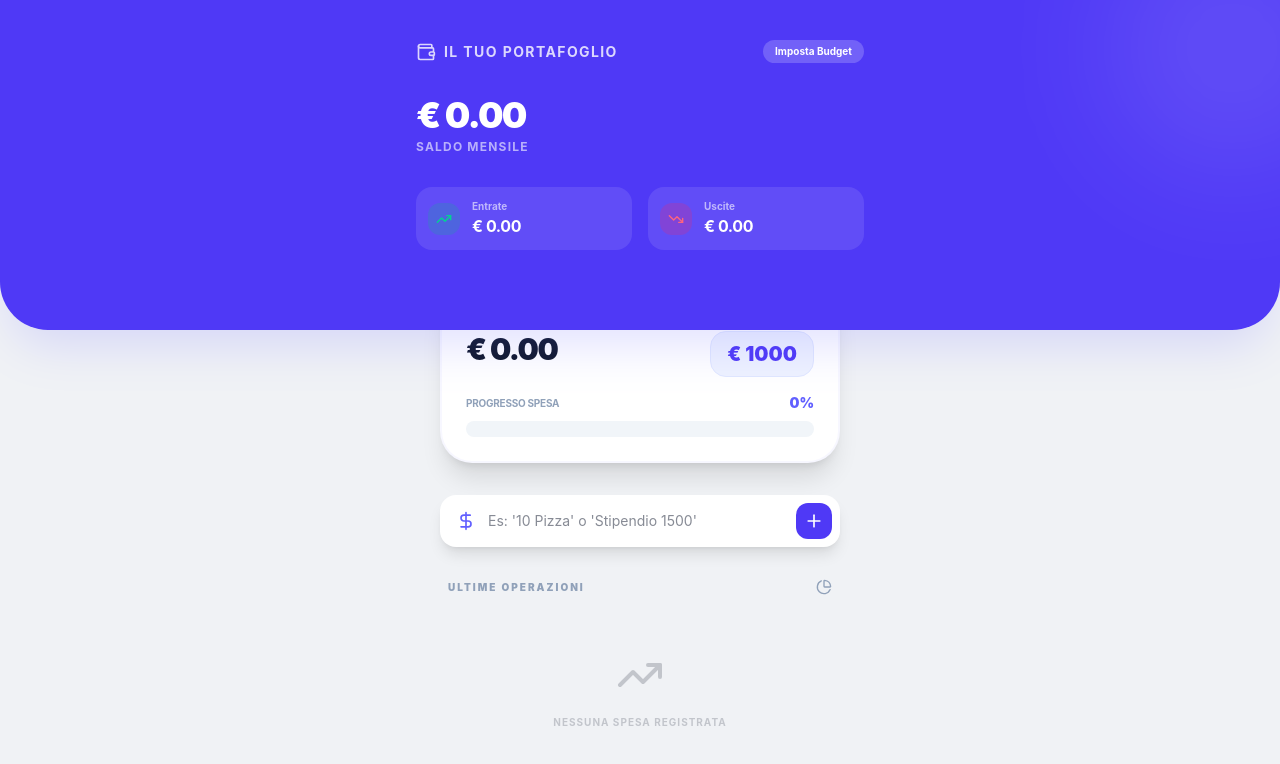
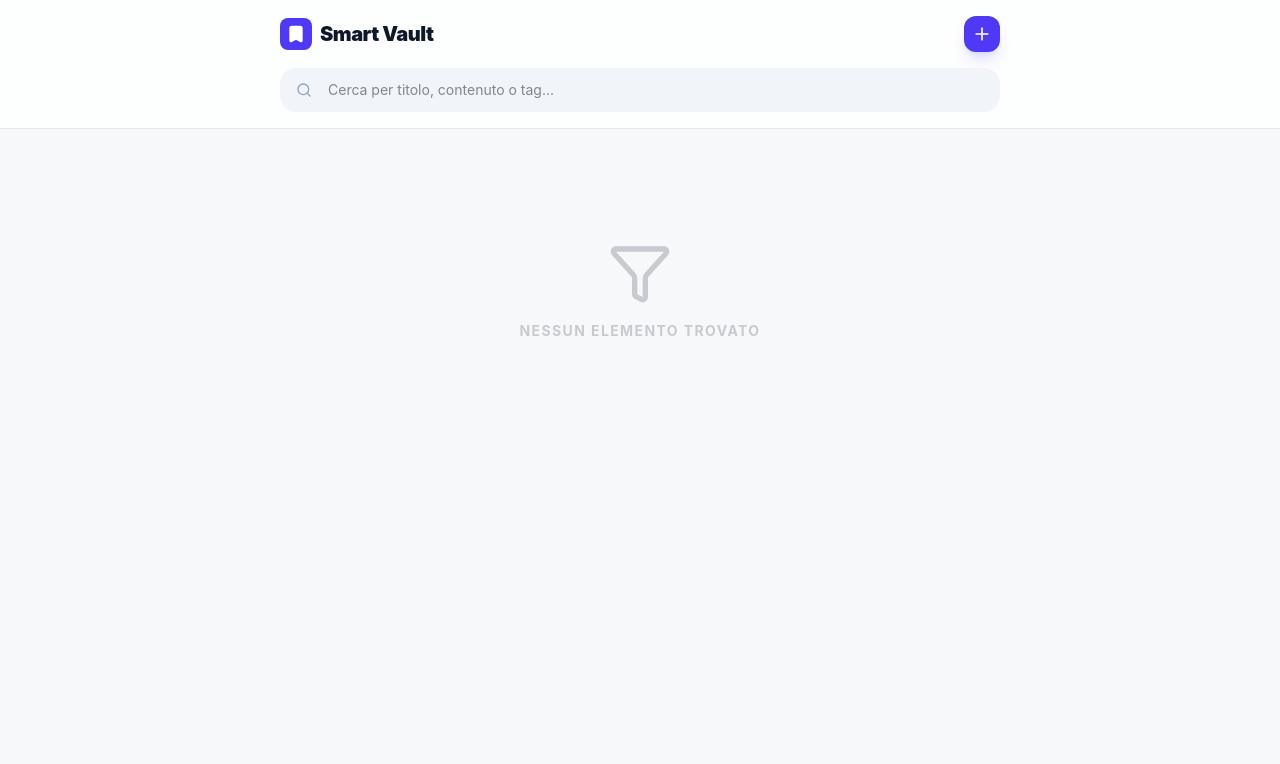
Before and after one commit to massimo12c/prome, a React (Vite) app: page / in a window 1280 px wide. Shown: the top 764 px of the page. Built offline with nearby package versions, Linux system fonts and the light colour scheme.

Commit message:
Fix unused imports and finish Smart Vault

```diff
--- a/index.html
+++ b/index.html
@@ -6,9 +6,9 @@
     <link rel="manifest" href="/manifest.webmanifest" />
     <meta name="apple-mobile-web-app-capable" content="yes">
     <meta name="apple-mobile-web-app-status-bar-style" content="black-translucent">
-    <meta name="apple-mobile-web-app-title" content="SmartBudget">
+    <meta name="apple-mobile-web-app-title" content="SmartVault">
     <meta name="viewport" content="width=device-width, initial-scale=1.0, maximum-scale=1.0, user-scalable=no" />
-    <title>Smart Budget</title>
+    <title>Smart Vault</title>
   </head>
   <body>
     <div id="root"></div>
--- a/src/App.tsx
+++ b/src/App.tsx
@@ -1,47 +1,34 @@
 import { useState, useEffect } from 'react';
-import { Plus, Trash2, Wallet, PieChart, TrendingUp, TrendingDown, DollarSign, ArrowRight, X } from 'lucide-react';
+import { Plus, Search, Trash2, X, Hash, Filter, Bookmark } from 'lucide-react';
 import { motion, AnimatePresence } from 'framer-motion';
 
-interface Transaction {
+interface VaultItem {
   id: string;
-  amount: number;
-  description: string;
-  category: string;
-  date: string;
+  title: string;
+  content: string;
+  tags: string[];
   timestamp: number;
 }
 
-const CATEGORY_MAP: Record<string, string> = {
-  'pizza': 'Cibo', 'ristorante': 'Cibo', 'cena': 'Cibo', 'pranzo': 'Cibo', 'spesa': 'Cibo', 'caffè': 'Cibo', 'bar': 'Cibo',
-  'benzina': 'Trasporti', 'auto': 'Trasporti', 'treno': 'Trasporti', 'bus': 'Trasporti', 'parcheggio': 'Trasporti',
-  'affitto': 'Casa', 'bolletta': 'Casa', 'luce': 'Casa', 'gas': 'Casa', 'internet': 'Casa',
-  'cinema': 'Svago', 'teatro': 'Svago', 'gioco': 'Svago', 'abbonamento': 'Svago', 'netflix': 'Svago',
-  'stipendio': 'Entrate', 'bonus': 'Entrate', 'regalo': 'Entrate',
-};
-
-const CATEGORY_ICONS: Record<string, any> = {
-  'Cibo': '🍔', 'Trasporti': '🚗', 'Casa': '🏠', 'Svago': '🎮', 'Entrate': '💰', 'Altro': '📦'
-};
-
 function App() {
-  const [transactions, setTransactions] = useState<Transaction[]>(() => {
-    const saved = localStorage.getItem('expenses');
+  const [items, setItems] = useState<VaultItem[]>(() => {
+    const saved = localStorage.getItem('vault_items');
     return saved ? JSON.parse(saved) : [];
   });
-  const [inputText, setInputText] = useState('');
-  const [budget, setBudget] = useState<number>(() => {
-    const saved = localStorage.getItem('monthly_budget');
-    return saved ? JSON.parse(saved) : 1000;
-  });
-  const [tempBudget, setTempBudget] = useState<string>(budget.toString());
-  const [showBudgetEdit, setShowBudgetEdit] = useState(false);
+  const [title, setTitle] = useState('');
+  const [content, setContent] = useState('');
+  const [tagInput, setTagInput] = useState('');
+  const [currentTags, setCurrentTags] = useState<string[]>([]);
+  const [searchQuery, setSearchQuery] = useState('');
+  const [selectedTag, setSelectedTag] = useState<string | null>(null);
+  const [isAdding, setIsAdding] = useState(false);
+
   const [isIOS, setIsIOS] = useState(false);
   const [isStandalone, setIsStandalone] = useState(false);
 
   useEffect(() => {
-    localStorage.setItem('expenses', JSON.stringify(transactions));
-    localStorage.setItem('monthly_budget', JSON.stringify(budget));
-  }, [transactions, budget]);
+    localStorage.setItem('vault_items', JSON.stringify(items));
+  }, [items]);
 
   useEffect(() => {
     const ua = navigator.userAgent;
@@ -49,276 +36,251 @@ function App() {
     setIsStandalone((window as any).navigator.standalone || window.matchMedia('(display-mode: standalone)').matches);
   }, []);
 
-  const addTransaction = (e: React.FormEvent) => {
-    e.preventDefault();
-    if (!inputText.trim()) return;
+  const addTag = (e: React.KeyboardEvent) => {
+    if (e.key === 'Enter' && tagInput.trim()) {
+      e.preventDefault();
+      if (!currentTags.includes(tagInput.trim().toLowerCase())) {
+        setCurrentTags([...currentTags, tagInput.trim().toLowerCase()]);
+      }
+      setTagInput('');
+    }
+  };
 
-    // Pattern: "10 pizza" or "pizza 10"
-    const amountMatch = inputText.match(/(\d+([.,]\d+)?)/);
-    if (!amountMatch) return;
+  const removeCurrentTag = (tagToRemove: string) => {
+    setCurrentTags(currentTags.filter(t => t !== tagToRemove));
+  };
 
-    const amount = parseFloat(amountMatch[1].replace(',', '.'));
-    const description = inputText.replace(amountMatch[0], '').trim() || 'Spesa generica';
+  const addItem = () => {
+    if (!title.trim()) return;
 
-    let category = 'Altro';
-    const lowerDesc = description.toLowerCase();
-    for (const [key, val] of Object.entries(CATEGORY_MAP)) {
-      if (lowerDesc.includes(key)) {
-        category = val;
-        break;
-      }
-    }
-
-    const newTransaction: Transaction = {
+    const newItem: VaultItem = {
       id: Date.now().toString(),
-      amount,
-      description,
-      category,
-      date: new Date().toLocaleDateString('it-IT', { day: 'numeric', month: 'short' }),
+      title: title.trim(),
+      content: content.trim(),
+      tags: currentTags,
       timestamp: Date.now()
     };
 
-    setTransactions([newTransaction, ...transactions]);
-    setInputText('');
+    setItems([newItem, ...items]);
+    setTitle('');
+    setContent('');
+    setCurrentTags([]);
+    setIsAdding(false);
   };
 
-  const deleteTransaction = (id: string) => {
-    setTransactions(transactions.filter(t => t.id !== id));
+  const deleteItem = (id: string) => {
+    setItems(items.filter(item => item.id !== id));
   };
 
-  const handleOpenBudgetModal = () => {
-    setTempBudget(budget.toString());
-    setShowBudgetEdit(true);
-  };
+  const allTags = [...new Set(items.flatMap(item => item.tags))].sort();
 
-  const handleSaveBudget = () => {
-    const newBudget = parseFloat(tempBudget);
-    if (!isNaN(newBudget) && newBudget > 0) {
-      setBudget(newBudget);
-      setShowBudgetEdit(false);
-    }
-  };
-
-  const currentMonthTransactions = transactions.filter(t => {
-    const date = new Date(t.timestamp);
-    const now = new Date();
-    return date.getMonth() === now.getMonth() && date.getFullYear() === now.getFullYear();
+  const filteredItems = items.filter(item => {
+    const matchesSearch = item.title.toLowerCase().includes(searchQuery.toLowerCase()) ||
+                         item.content.toLowerCase().includes(searchQuery.toLowerCase());
+    const matchesTag = !selectedTag || item.tags.includes(selectedTag);
+    return matchesSearch && matchesTag;
   });
 
-  const totalSpent = currentMonthTransactions
-    .filter(t => t.category !== 'Entrate')
-    .reduce((acc, t) => acc + t.amount, 0);
+  return (
+    <div className="min-h-screen bg-[#f6f8fa] dark:bg-[#0d1117] text-slate-900 dark:text-slate-100 transition-colors duration-300 font-sans pb-24">
 
-  const totalEarned = currentMonthTransactions
-    .filter(t => t.category === 'Entrate')
-    .reduce((acc, t) => acc + t.amount, 0);
-
-  const balance = totalEarned - totalSpent;
-  const budgetProgress = Math.min((totalSpent / budget) * 100, 100);
-
-  return (
-    <div className="min-h-screen bg-[#f0f2f5] dark:bg-[#090a0f] text-slate-900 dark:text-slate-100 transition-colors duration-300 font-sans pb-10">
-
-      {/* Header / Wallet Card */}
-      <header className="bg-indigo-600 dark:bg-indigo-700 text-white pt-10 pb-20 px-6 rounded-b-[3rem] shadow-2xl shadow-indigo-500/20 relative overflow-hidden">
-        <div className="absolute top-0 right-0 w-64 h-64 bg-white/10 rounded-full -mr-20 -mt-20 blur-3xl" />
-        <div className="max-w-md mx-auto relative z-10">
-          <div className="flex justify-between items-center mb-8">
+      {/* Top Navigation & Filters */}
+      <header className="sticky top-0 z-40 bg-white/80 dark:bg-[#0d1117]/80 backdrop-blur-xl border-b border-slate-200 dark:border-slate-800">
+        <div className="max-w-3xl mx-auto px-6 py-4 space-y-4">
+          <div className="flex items-center justify-between">
             <div className="flex items-center gap-2">
-              <Wallet className="w-5 h-5 opacity-80" />
-              <span className="text-sm font-bold opacity-80 tracking-widest uppercase">Il tuo Portafoglio</span>
+              <div className="bg-indigo-600 p-1.5 rounded-lg">
+                <Bookmark className="w-5 h-5 text-white fill-current" />
+              </div>
+              <h1 className="text-xl font-black tracking-tight">Smart Vault</h1>
             </div>
-            <button
-              onClick={handleOpenBudgetModal}
-              className="bg-white/20 hover:bg-white/30 px-3 py-1 rounded-full text-[10px] font-bold transition-all"
-            >
-              Imposta Budget
-            </button>
+            <div className="flex items-center gap-2">
+              <button
+                onClick={() => setIsAdding(true)}
+                className="bg-indigo-600 hover:bg-indigo-700 text-white p-2 rounded-xl transition-all active:scale-95 shadow-lg shadow-indigo-500/20"
+              >
+                <Plus className="w-5 h-5" />
+              </button>
+            </div>
           </div>
 
-          <div className="space-y-1 mb-8">
-            <h1 className="text-4xl font-black tracking-tighter">€ {balance.toFixed(2)}</h1>
-            <p className="text-xs opacity-60 font-bold uppercase tracking-widest">Saldo Mensile</p>
+          <div className="relative group">
+            <Search className="absolute left-4 top-1/2 -translate-y-1/2 w-4 h-4 text-slate-400 group-focus-within:text-indigo-500 transition-colors" />
+            <input
+              type="text"
+              placeholder="Cerca per titolo, contenuto o tag..."
+              className="w-full bg-slate-100 dark:bg-slate-900/50 border-none rounded-2xl py-3 pl-12 pr-4 text-sm focus:ring-2 focus:ring-indigo-500/20 outline-none transition-all"
+              value={searchQuery}
+              onChange={(e) => setSearchQuery(e.target.value)}
+            />
           </div>
 
-          <div className="grid grid-cols-2 gap-4">
-            <div className="bg-white/10 rounded-2xl p-3 flex items-center gap-3">
-              <div className="bg-emerald-500/20 p-2 rounded-xl"><TrendingUp className="w-4 h-4 text-emerald-400" /></div>
-              <div>
-                <p className="text-[10px] opacity-60 font-bold">Entrate</p>
-                <p className="font-bold tracking-tight">€ {totalEarned.toFixed(2)}</p>
-              </div>
+          {allTags.length > 0 && (
+            <div className="flex items-center gap-2 overflow-x-auto no-scrollbar pb-1">
+              <button
+                onClick={() => setSelectedTag(null)}
+                className={`flex-shrink-0 px-4 py-1.5 rounded-full text-xs font-bold uppercase tracking-wider transition-all ${!selectedTag ? 'bg-indigo-600 text-white' : 'bg-slate-100 dark:bg-slate-800 text-slate-500'}`}
+              >
+                Tutti
+              </button>
+              {allTags.map(tag => (
+                <button
+                  key={tag}
+                  onClick={() => setSelectedTag(selectedTag === tag ? null : tag)}
+                  className={`flex-shrink-0 px-4 py-1.5 rounded-full text-xs font-bold uppercase tracking-wider transition-all flex items-center gap-1.5 ${selectedTag === tag ? 'bg-indigo-600 text-white' : 'bg-slate-100 dark:bg-slate-800 text-slate-500 hover:bg-slate-200 dark:hover:bg-slate-700'}`}
+                >
+                  <Hash className="w-3 h-3 opacity-50" />
+                  {tag}
+                </button>
+              ))}
             </div>
-            <div className="bg-white/10 rounded-2xl p-3 flex items-center gap-3">
-              <div className="bg-rose-500/20 p-2 rounded-xl"><TrendingDown className="w-4 h-4 text-rose-400" /></div>
-              <div>
-                <p className="text-[10px] opacity-60 font-bold">Uscite</p>
-                <p className="font-bold tracking-tight">€ {totalSpent.toFixed(2)}</p>
-              </div>
-            </div>
-          </div>
+          )}
         </div>
       </header>
 
-      <main className="max-w-md mx-auto px-6 -mt-12">
+      <main className="max-w-3xl mx-auto px-6 py-8">
 
-        {/* Budget Progress Card */}
-        <div className="bg-white dark:bg-[#161821] rounded-[2rem] p-6 shadow-xl mb-8 border-2 border-indigo-500/5">
-          <div className="flex justify-between items-start mb-4">
-            <div>
-              <p className="text-[10px] font-black uppercase tracking-widest text-slate-400 mb-2">Stai spendendo</p>
-              <h2 className="text-3xl font-black tracking-tighter text-slate-900 dark:text-white">
-                € {totalSpent.toFixed(2)}
-              </h2>
-            </div>
-            <div className="text-right">
-              <p className="text-[10px] font-black uppercase tracking-widest text-indigo-500 mb-2">Obiettivo</p>
-              <div className="bg-indigo-50 dark:bg-indigo-900/20 px-4 py-2 rounded-2xl border border-indigo-100 dark:border-indigo-800/50">
-                <span className="text-xl font-black text-indigo-600 dark:text-indigo-400">€ {budget}</span>
-              </div>
-            </div>
+        {/* Items Grid */}
+        {filteredItems.length === 0 ? (
+          <div className="text-center py-20 opacity-20 flex flex-col items-center gap-4">
+            <Filter className="w-16 h-16" />
+            <p className="font-bold uppercase tracking-widest text-sm">Nessun elemento trovato</p>
           </div>
-
-          <div className="space-y-2">
-            <div className="flex justify-between items-center">
-              <span className="text-[10px] font-bold text-slate-400 uppercase tracking-tight">Progresso Spesa</span>
-              <span className={`text-sm font-black ${budgetProgress > 90 ? 'text-rose-500' : 'text-indigo-500'}`}>
-                {budgetProgress.toFixed(0)}%
-              </span>
-            </div>
-            <div className="h-4 bg-slate-100 dark:bg-slate-800 rounded-full overflow-hidden p-1">
-              <motion.div
-                initial={{ width: 0 }}
-                animate={{ width: `${budgetProgress}%` }}
-                className={`h-full rounded-full transition-all duration-1000 ${budgetProgress > 90 ? 'bg-rose-500' : 'bg-indigo-500 shadow-[0_0_15px_rgba(79,70,229,0.4)]'}`}
-              />
-            </div>
-          </div>
-        </div>
-
-        {/* Input Bar */}
-        <form onSubmit={addTransaction} className="relative mb-8">
-          <input
-            type="text"
-            placeholder="Es: '10 Pizza' o 'Stipendio 1500'"
-            className="w-full bg-white dark:bg-[#161821] border-none rounded-2xl py-4 pl-12 pr-4 shadow-lg focus:ring-2 focus:ring-indigo-500 transition-all outline-none text-sm"
-            value={inputText}
-            onChange={(e) => setInputText(e.target.value)}
-          />
-          <DollarSign className="absolute left-4 top-1/2 -translate-y-1/2 w-5 h-5 text-indigo-500" />
-          <button type="submit" className="absolute right-2 top-1/2 -translate-y-1/2 bg-indigo-600 text-white p-2 rounded-xl">
-            <Plus className="w-5 h-5" />
-          </button>
-        </form>
-
-        {/* Transactions List */}
-        <div className="space-y-4">
-          <div className="flex items-center justify-between px-2">
-            <h3 className="text-[10px] font-black uppercase tracking-[0.2em] text-slate-400">Ultime Operazioni</h3>
-            <PieChart className="w-4 h-4 text-slate-400" />
-          </div>
-
-          <div className="space-y-3">
+        ) : (
+          <div className="grid gap-6 sm:grid-cols-2">
             <AnimatePresence initial={false}>
-              {transactions.map((t) => (
+              {filteredItems.map((item) => (
                 <motion.div
-                  key={t.id}
+                  key={item.id}
                   layout
-                  initial={{ opacity: 0, x: -20 }}
-                  animate={{ opacity: 1, x: 0 }}
-                  exit={{ opacity: 0, x: 20 }}
-                  className="relative overflow-hidden rounded-2xl"
+                  initial={{ opacity: 0, scale: 0.9 }}
+                  animate={{ opacity: 1, scale: 1 }}
+                  exit={{ opacity: 0, scale: 0.9 }}
+                  className="group bg-white dark:bg-[#161b22] p-6 rounded-3xl border border-slate-200 dark:border-slate-800 shadow-sm hover:shadow-xl hover:shadow-indigo-500/5 transition-all relative overflow-hidden"
                 >
-                  <div className="absolute inset-0 bg-rose-500 flex items-center justify-end px-6">
-                    <Trash2 className="text-white w-5 h-5" />
+                  <div className="space-y-3">
+                    <div className="flex justify-between items-start">
+                      <h3 className="font-black text-lg leading-tight tracking-tight pr-8">{item.title}</h3>
+                      <button
+                        onClick={() => deleteItem(item.id)}
+                        className="absolute top-4 right-4 p-2 text-slate-300 hover:text-rose-500 opacity-0 group-hover:opacity-100 transition-all"
+                      >
+                        <Trash2 className="w-4 h-4" />
+                      </button>
+                    </div>
+                    {item.content && (
+                      <p className="text-sm text-slate-500 dark:text-slate-400 line-clamp-3 leading-relaxed">
+                        {item.content}
+                      </p>
+                    )}
+                    <div className="flex flex-wrap gap-2 pt-2">
+                      {item.tags.map(tag => (
+                        <span key={tag} className="text-[10px] font-bold text-indigo-500 dark:text-indigo-400 bg-indigo-50 dark:bg-indigo-900/20 px-2 py-0.5 rounded-md flex items-center gap-1">
+                          <Hash className="w-2 h-2" />
+                          {tag}
+                        </span>
+                      ))}
+                    </div>
                   </div>
-
-                  <motion.div
-                    drag="x"
-                    dragConstraints={{ left: -100, right: 0 }}
-                    onDragEnd={(_, info) => info.offset.x < -60 && deleteTransaction(t.id)}
-                    className="relative bg-white dark:bg-[#161821] p-4 flex items-center justify-between shadow-sm border border-slate-100 dark:border-slate-800/50"
-                  >
-                    <div className="flex items-center gap-4">
-                      <div className="text-2xl bg-slate-50 dark:bg-slate-800 w-12 h-12 flex items-center justify-center rounded-xl shadow-inner">
-                        {CATEGORY_ICONS[t.category] || CATEGORY_ICONS['Altro']}
-                      </div>
-                      <div>
-                        <p className="font-bold text-sm capitalize">{t.description}</p>
-                        <p className="text-[10px] font-bold text-slate-400 uppercase tracking-tighter">{t.category} • {t.date}</p>
-                      </div>
-                    </div>
-                    <div className={`text-right font-black tracking-tighter ${t.category === 'Entrate' ? 'text-emerald-500' : ''}`}>
-                      {t.category === 'Entrate' ? '+' : '-'} € {t.amount.toFixed(2)}
-                    </div>
-                  </motion.div>
                 </motion.div>
               ))}
             </AnimatePresence>
-
-            {transactions.length === 0 && (
-              <div className="text-center py-10 opacity-20 flex flex-col items-center gap-4">
-                <TrendingUp className="w-12 h-12" />
-                <p className="font-bold uppercase tracking-widest text-[10px]">Nessuna spesa registrata</p>
-              </div>
-            )}
           </div>
-        </div>
+        )}
       </main>
 
-      {/* Budget Edit Modal */}
+      {/* Add Item Modal */}
       <AnimatePresence>
-        {showBudgetEdit && (
-          <div className="fixed inset-0 z-50 flex items-center justify-center p-6 backdrop-blur-sm bg-black/20">
+        {isAdding && (
+          <div className="fixed inset-0 z-50 flex items-end sm:items-center justify-center p-0 sm:p-6 backdrop-blur-md bg-black/40">
             <motion.div
-              initial={{ scale: 0.9, opacity: 0 }}
-              animate={{ scale: 1, opacity: 1 }}
-              exit={{ scale: 0.9, opacity: 0 }}
-              className="bg-white dark:bg-[#161821] w-full max-w-xs rounded-3xl p-6 shadow-2xl"
+              initial={{ y: "100%" }}
+              animate={{ y: 0 }}
+              exit={{ y: "100%" }}
+              className="bg-white dark:bg-[#161b22] w-full max-w-lg rounded-t-[2.5rem] sm:rounded-[2.5rem] p-8 shadow-2xl relative"
             >
-              <div className="flex justify-between items-center mb-6">
-                <h4 className="font-black uppercase tracking-widest text-xs">Imposta Budget Mensile</h4>
-                <button onClick={() => setShowBudgetEdit(false)}><X className="w-4 h-4" /></button>
+              <div className="flex justify-between items-center mb-8">
+                <h2 className="text-xl font-black tracking-tight">Nuovo Elemento</h2>
+                <button
+                  onClick={() => setIsAdding(false)}
+                  className="bg-slate-100 dark:bg-slate-800 p-2 rounded-full text-slate-500"
+                >
+                  <X className="w-5 h-5" />
+                </button>
               </div>
-              <div className="relative mb-6">
-                <span className="absolute left-4 top-1/2 -translate-y-1/2 text-2xl font-black text-slate-300 dark:text-slate-700">€</span>
+
+              <div className="space-y-6">
                 <input
                   type="text"
-                  inputMode="decimal"
-                  className="w-full bg-slate-50 dark:bg-slate-900 border-none rounded-2xl py-4 pl-12 pr-4 text-center text-2xl font-black"
-                  value={tempBudget}
-                  onChange={(e) => setTempBudget(e.target.value)}
-                  placeholder="0.00"
+                  placeholder="Titolo (es: Codice Garage, Link Ricetta...)"
+                  className="w-full bg-transparent border-none text-2xl font-black placeholder:text-slate-200 dark:placeholder:text-slate-800 focus:ring-0 p-0"
+                  value={title}
+                  onChange={(e) => setTitle(e.target.value)}
+                  autoFocus
                 />
+
+                <textarea
+                  placeholder="Contenuto o note..."
+                  className="w-full bg-transparent border-none text-slate-500 dark:text-slate-400 focus:ring-0 p-0 resize-none h-24"
+                  value={content}
+                  onChange={(e) => setContent(e.target.value)}
+                />
+
+                <div className="space-y-3">
+                  <div className="flex flex-wrap gap-2">
+                    {currentTags.map(tag => (
+                      <span key={tag} className="bg-indigo-600 text-white text-[10px] font-black uppercase tracking-widest px-3 py-1.5 rounded-full flex items-center gap-2">
+                        {tag}
+                        <button onClick={() => removeCurrentTag(tag)}><X className="w-3 h-3" /></button>
+                      </span>
+                    ))}
+                  </div>
+                  <div className="relative">
+                    <Hash className="absolute left-4 top-1/2 -translate-y-1/2 w-4 h-4 text-slate-400" />
+                    <input
+                      type="text"
+                      placeholder="Aggiungi tag e premi Invio"
+                      className="w-full bg-slate-100 dark:bg-slate-900 border-none rounded-2xl py-4 pl-12 pr-4 text-sm font-bold focus:ring-2 focus:ring-indigo-500/20 transition-all outline-none"
+                      value={tagInput}
+                      onChange={(e) => setTagInput(e.target.value)}
+                      onKeyDown={addTag}
+                    />
+                  </div>
+                </div>
+
+                <button
+                  onClick={addItem}
+                  disabled={!title.trim()}
+                  className="w-full bg-indigo-600 disabled:opacity-50 text-white py-5 rounded-[1.5rem] font-black text-lg shadow-xl shadow-indigo-500/30 active:scale-95 transition-all"
+                >
+                  Salva nel Vault
+                </button>
               </div>
-              <button
-                onClick={handleSaveBudget}
-                disabled={!tempBudget || isNaN(parseFloat(tempBudget))}
-                className="w-full bg-indigo-600 disabled:opacity-50 text-white py-4 rounded-2xl font-bold transition-all active:scale-95 shadow-lg shadow-indigo-500/20"
-              >
-                Salva
-              </button>
             </motion.div>
           </div>
         )}
       </AnimatePresence>
 
-      {/* iOS/Android Prompt */}
+      {/* PWA Prompt */}
       {((isIOS || /Android/.test(navigator.userAgent)) && !isStandalone) && (
         <motion.div
           initial={{ opacity: 0, y: 50 }}
           animate={{ opacity: 1, y: 0 }}
-          className="fixed bottom-6 left-6 right-6 bg-white dark:bg-[#161821] border border-slate-200 dark:border-slate-800 p-4 rounded-3xl shadow-2xl flex items-center gap-4 z-50"
+          className="fixed bottom-6 left-6 right-6 bg-white dark:bg-[#161b22] border border-slate-200 dark:border-slate-800 p-4 rounded-3xl shadow-2xl flex items-center gap-4 z-50"
         >
           <div className="bg-indigo-600 p-3 rounded-2xl text-white">
-            <ArrowRight className="w-5 h-5 rotate-[-90deg]" />
+            <Bookmark className="w-5 h-5 fill-current" />
           </div>
-          <p className="text-[10px] font-bold uppercase tracking-tight leading-tight">
-            Installa Smart Budget: clicca su {isIOS ? '↑' : '⋮'} e seleziona <br/> <strong>"Aggiungi a Home"</strong>.
+          <p className="text-[10px] font-black uppercase tracking-tight leading-tight">
+            Installa il Vault: clicca su {isIOS ? '↑' : '⋮'} e seleziona <br/> <strong>"Aggiungi a Home"</strong>.
           </p>
         </motion.div>
       )}
 
+      <style>{`
+        .no-scrollbar::-webkit-scrollbar { display: none; }
+        .no-scrollbar { -ms-overflow-style: none; scrollbar-width: none; }
+      `}</style>
     </div>
   );
 }
```
Also changed, not shown: public/manifest.webmanifest.
